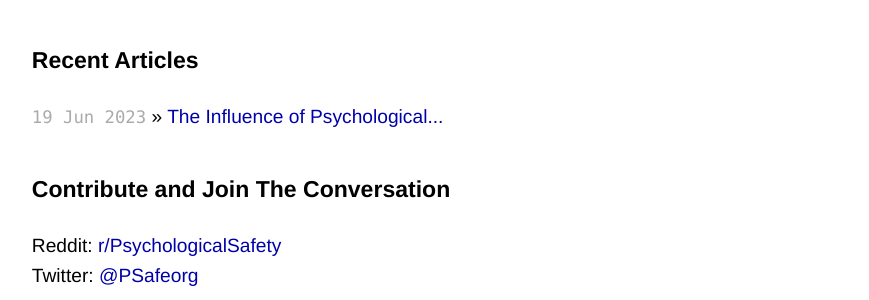
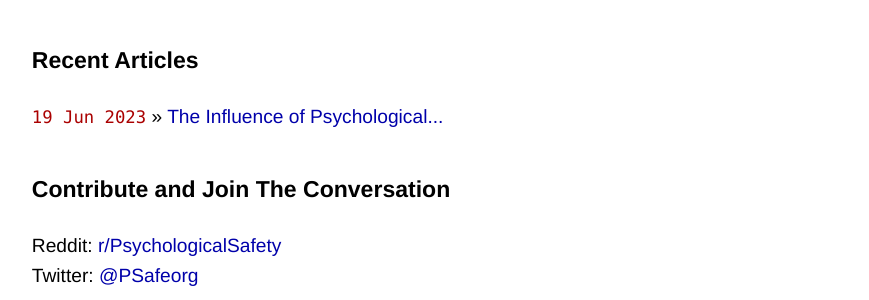
Before and after one commit to atidbit/psafe, a Jekyll site: the page built from index.html, in a window 1280 px wide. Shown: the part 479-779 px from the top of the page, without its empty margins (205-1074 px from the left). Built offline with Jekyll 4.4.1, drawn with Linux system fonts in a browser that asks for light colours.

Commit message:
Update screen.css

```diff
--- a/css/screen.css
+++ b/css/screen.css
@@ -67,7 +67,7 @@
 }
 
 ul.posts span {
-  color: #aaa;
+  color: #a00;
   font-family: Monaco, "Courier New", monospace;
   font-size: 90%;
 }
```
